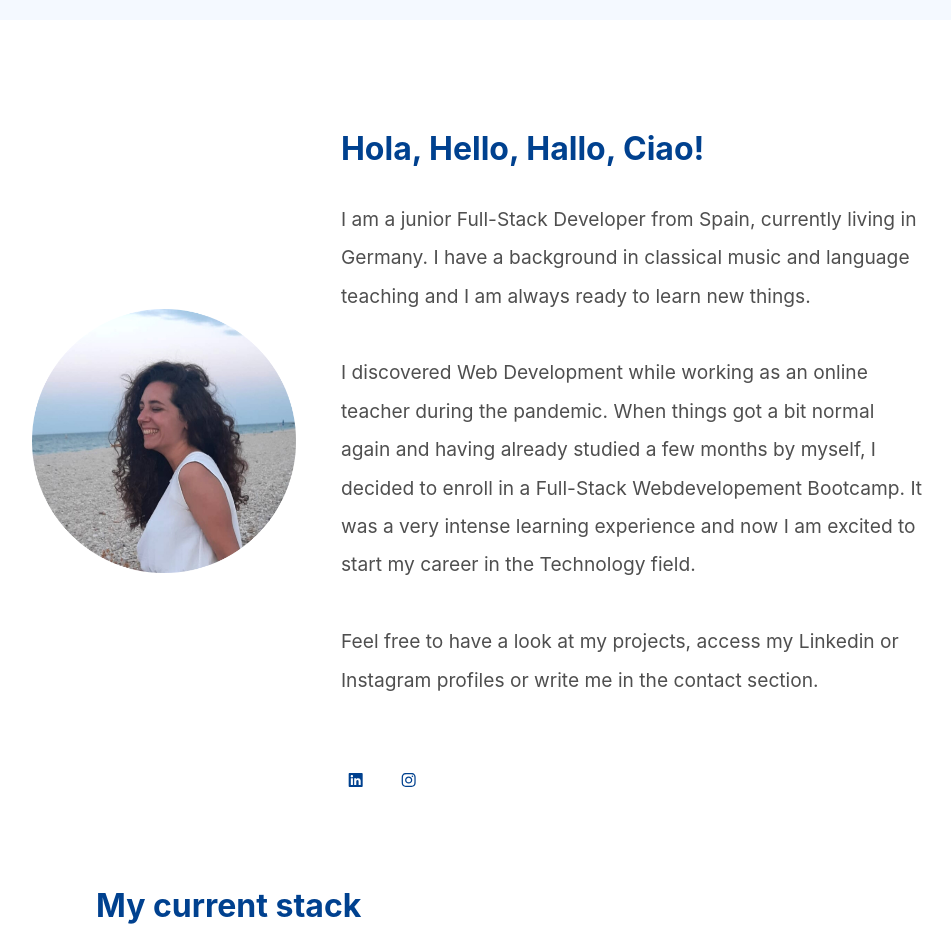
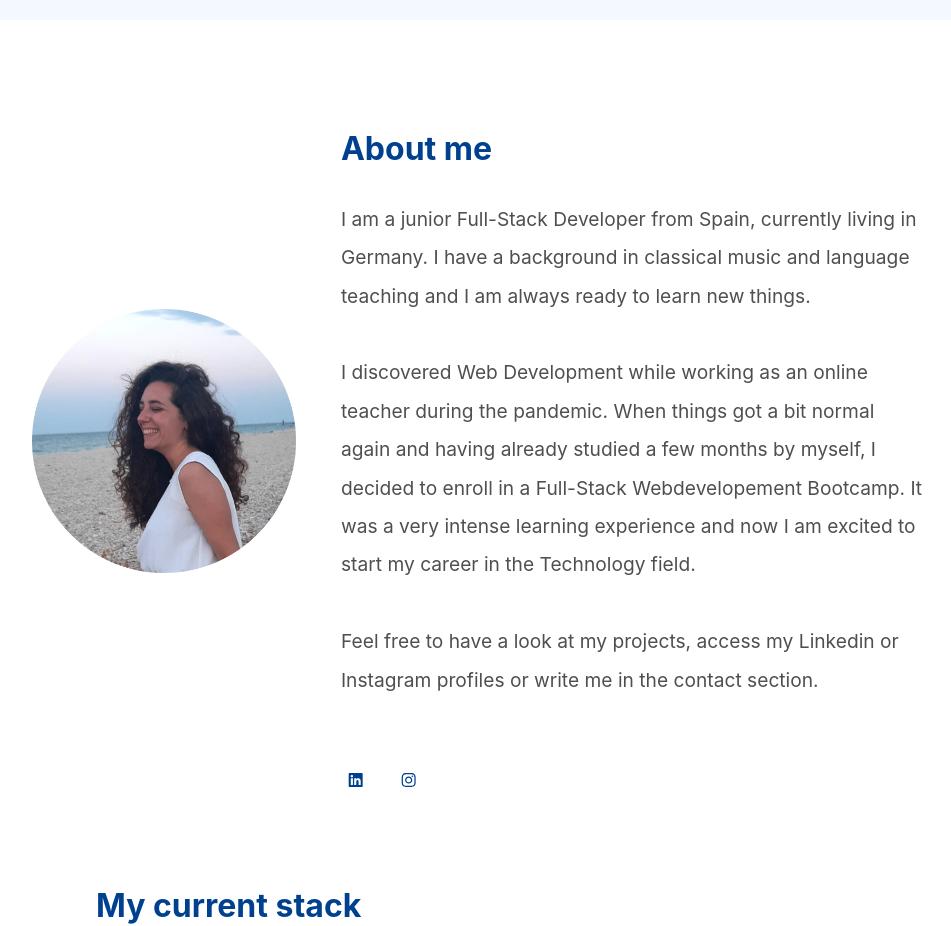
Before and after one commit to neusgp/portfolio, a Next.js app: page / in a window 1280 px wide. Shown: the part 780-1706 px from the top of the page, without its empty margins (160-1111 px from the left). Built offline with nearby package versions, Linux system fonts and the light colour scheme; no server answers; the database is empty.

Commit message:
fix about section title

```diff
--- a/components/about.js
+++ b/components/about.js
@@ -19,7 +19,7 @@ export default function About() {
                     />
                 </div>
                 <div className={styles.text}>
-                    <h3>Hola, Hello, Hallo, Ciao!</h3>
+                    <h3>About me</h3>
                     <p className={styles.bio}>
                         I am a junior Full-Stack Developer from Spain, currently
                         living in Germany. I have a background in classical
```
